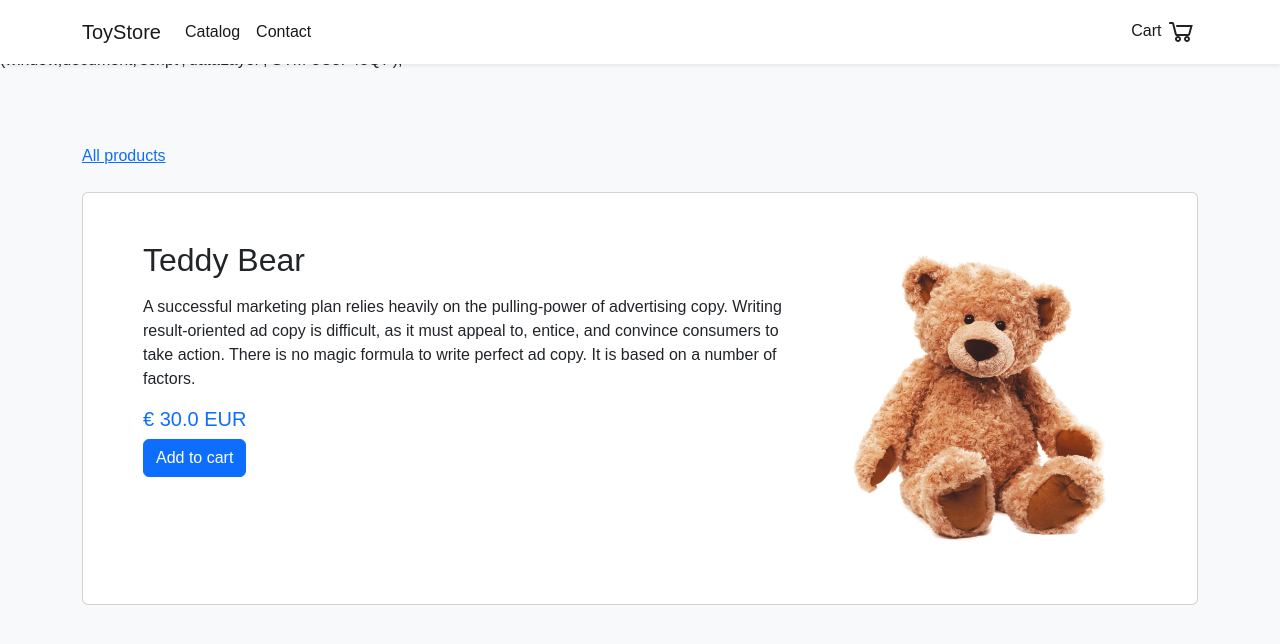
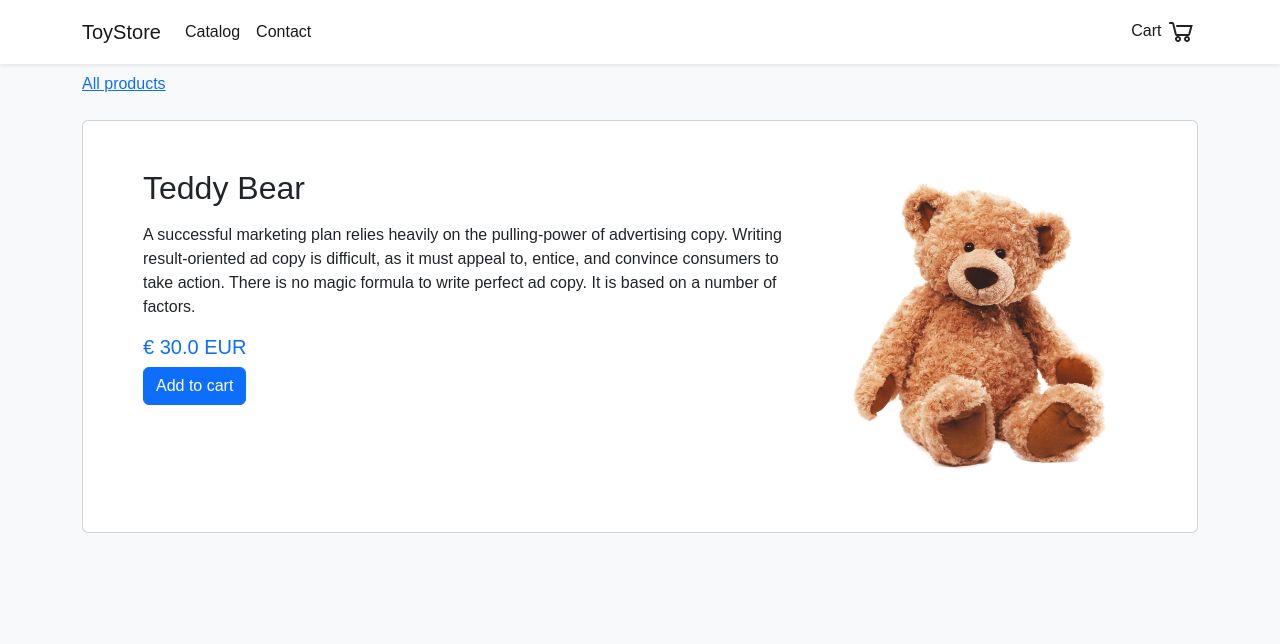
Before and after one commit to CharlineBuche/toystore, a Jekyll site: the page built from _products/product1.md, in a window 1280 px wide. Shown: the top 644 px of the page. Built offline with Jekyll 4.4.1, drawn with Linux system fonts in a browser that asks for light colours.

Commit message:
Update default.html

```diff
--- a/_layouts/default.html
+++ b/_layouts/default.html
@@ -1,12 +1,13 @@
 <!DOCTYPE html>
 <html lang="{{ page.lang | default: site.lang | default: "en" }}">
-<head
+<head>
+  <!-- Google Tag Manager -->
   <script>(function(w,d,s,l,i){w[l]=w[l]||[];w[l].push({'gtm.start':
   new Date().getTime(),event:'gtm.js'});var f=d.getElementsByTagName(s)[0],
   j=d.createElement(s),dl=l!='dataLayer'?'&l='+l:'';j.async=true;j.src=
   'https://www.googletagmanager.com/gtm.js?id='+i+dl;f.parentNode.insertBefore(j,f);
   })(window,document,'script','dataLayer','GTM-5C5F43Q7');</script>
-  >
+  <!-- End Google Tag Manager -->
   <meta charset="utf-8">
   <meta http-equiv="X-UA-Compatible" content="IE=edge">
   <meta name="viewport" content="width=device-width, initial-scale=1">
@@ -18,8 +19,10 @@
   <!-- TODO: Add GTM head script here -->
 </head>
 <body class="bg-light">
-   <noscript><iframe src="https://www.googletagmanager.com/ns.html?id=GTM-5C5F43Q7"
+  <!-- Google Tag Manager -->
+  <noscript><iframe src="https://www.googletagmanager.com/ns.html?id=GTM-5C5F43Q7"
   height="0" width="0" style="display:none;visibility:hidden"></iframe></noscript>
+  <!-- End Google Tag Manager -->
   {% include header.html %}
   <main class="main pt-5">
     {{ content }}
```
